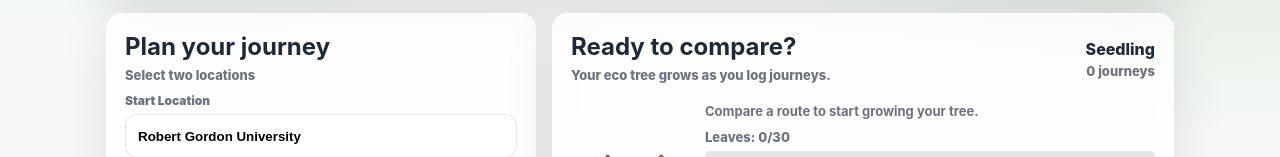
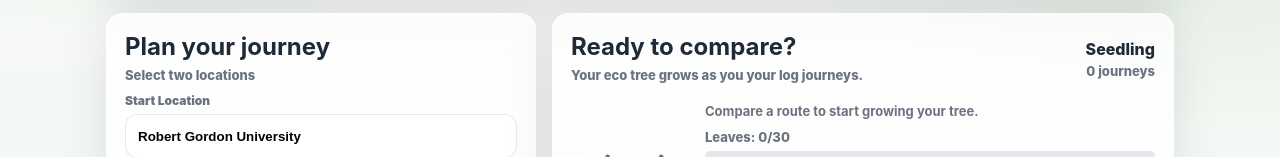
Before and after one commit to 0UMI0/rguhack-famers, a React (Vite) app in the folder ecosafe-react/: page /plan in a window 1280 px wide. Shown: the part 252-409 px from the top of the page. Built offline with nearby package versions, Linux system fonts and the light colour scheme.

Commit message:
tree added

```diff
--- a/ecosafe-react/src/components/ReadyToCompareTree.jsx
+++ b/ecosafe-react/src/components/ReadyToCompareTree.jsx
@@ -71,7 +71,7 @@ export default function ReadyToCompareTree() {
             <div style={{display: "flex", justifyContent: "space-between", gap: 12, alignItems: "baseline"}}>
                 <div>
                     <h2 style={{marginTop: 0, marginBottom: 6}}>Ready to compare?</h2>
-                    <div className="sub">Your eco tree grows as you log journeys.</div>
+                    <div className="sub">Your eco tree grows as you your log journeys.</div>
                 </div>
 
                 <div style={{textAlign: "right"}}>
```
